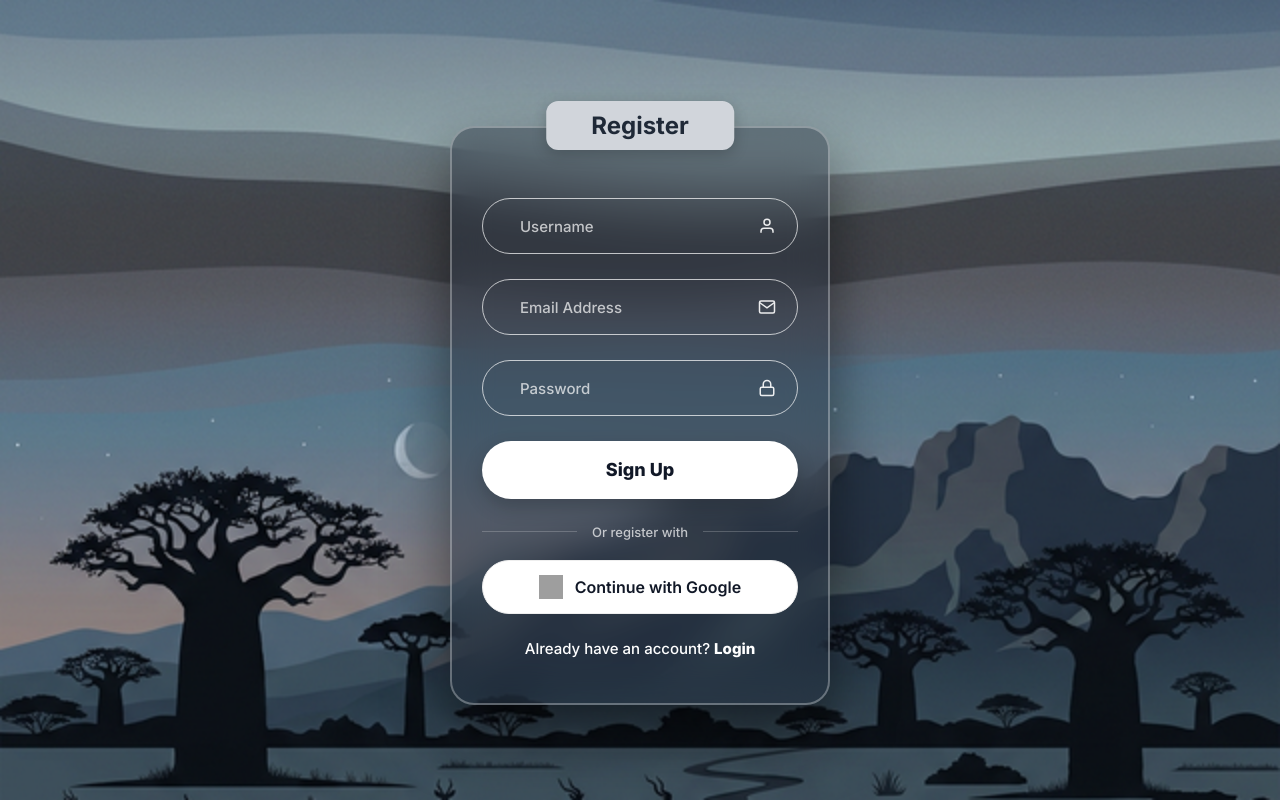
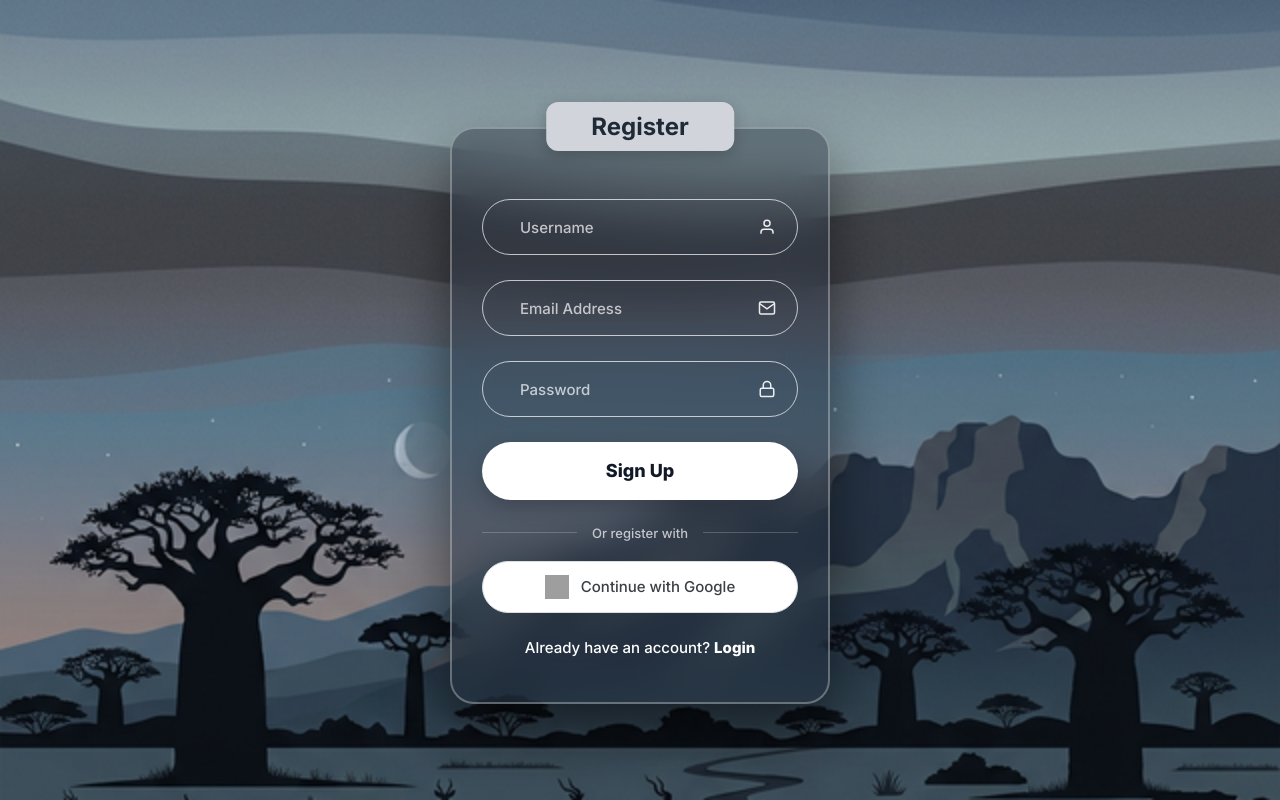
Before and after one commit to YorichiTsugikuni721/Orbian-, a PHP site: page /auth/signup-mobile.html in a window 1280 px wide. Run offline with PHP 8.4, Linux system fonts and the light colour scheme; some libraries are stand-ins or nearby versions; grey boxes are pictures that could not be loaded.

Commit message:
💎 UI Perfection: Official Static Google Button with Invisible Overlay (v12)

```diff
--- a/ai-assistant/auth/auth.js
+++ b/ai-assistant/auth/auth.js
@@ -270,45 +270,54 @@ window.onload = async function () {
 
             // Helper to overlay official button on our custom one invisible for a static look
             const setupOverlay = (id) => {
-                const container = document.getElementById(id);
-                if (container) {
+                const button = document.getElementById(id); // This is our custom button
+                if (button) {
                     console.log(`Setting up Google Overlay for: ${id}`);
 
-                    // We render a generic one, but hide it
-                    // Small delay ensures parent width is calculated after render
-                    setTimeout(() => {
-                        const targetWidth = container.offsetWidth || 350;
-                        console.log(`Rendering Google Overlay with width: ${targetWidth}`);
+                    // Create an overlay div if it doesn't exist
+                    let overlay = button.querySelector('.google-overlay-surface');
+                    if (!overlay) {
+                        overlay = document.createElement('div');
+                        overlay.className = 'google-overlay-surface';
+                        // Absolute positioning ensures it covers exactly the parent button
+                        Object.assign(overlay.style, {
+                            position: 'absolute',
+                            top: '0',
+                            left: '0',
+                            width: '100%',
+                            height: '100%',
+                            opacity: '0.01', // Tiny opacity to ensure it stays clickable but invisible
+                            zIndex: '50',
+                            overflow: 'hidden'
+                        });
+                        button.appendChild(overlay);
+                    }
 
-                        google.accounts.id.renderButton(container, {
+                    // Render official button into the overlay
+                    // We use a large width to ensure it covers our button
+                    google.accounts.id.renderButton(overlay, {
                         type: 'standard',
                         shape: 'pill',
                         theme: 'outline',
                         size: 'large',
-                            width: targetWidth,
-                            text: 'continue_with',
-                            logo_alignment: 'left'
+                        width: button.offsetWidth || 350
                     });
 
+                    // Force any generated iframe inside to be 100% width/height
                     const observer = new MutationObserver(() => {
-                            const iframe = container.querySelector('iframe');
+                        const iframe = overlay.querySelector('iframe');
                         if (iframe) {
-                                console.log(`Iframe detected for ${id}, making invisible overlay...`);
                             iframe.style.setProperty('position', 'absolute', 'important');
                             iframe.style.setProperty('top', '0', 'important');
                             iframe.style.setProperty('left', '0', 'important');
                             iframe.style.setProperty('width', '100%', 'important');
                             iframe.style.setProperty('height', '100%', 'important');
                             iframe.style.setProperty('min-width', '100%', 'important');
-                                iframe.style.setProperty('max-width', '100%', 'important');
-                                iframe.style.setProperty('opacity', '0', 'important'); // Completely invisible
-                                iframe.style.setProperty('cursor', 'pointer', 'important');
-                                iframe.style.setProperty('z-index', '20', 'important');
+                            iframe.style.setProperty('opacity', '0', 'important');
                             observer.disconnect();
                         }
                     });
-                        observer.observe(container, { childList: true });
-                    }, 100);
+                    observer.observe(overlay, { childList: true });
                 }
             };
 
--- a/ai-assistant/auth/login-mobile.html
+++ b/ai-assistant/auth/login-mobile.html
@@ -116,7 +116,7 @@
     <!-- Mobile Toast -->
     <div id="toast" class="toast"></div>
 
-    <script src="auth.js?v=11"></script>
+    <script src="auth.js?v=12"></script>
 </body>
 
 </html>
--- a/ai-assistant/auth/login.html
+++ b/ai-assistant/auth/login.html
@@ -211,7 +211,7 @@
     <!-- Toast -->
     <div class="toast" id="toast"></div>
 
-    <script src="auth.js?v=11"></script>
+    <script src="auth.js?v=12"></script>
 </body>
 
 </html>
--- a/ai-assistant/auth/savanna-style.css
+++ b/ai-assistant/auth/savanna-style.css
@@ -243,20 +243,21 @@ body {
 
 .oauth-btn {
     width: 100%;
-    height: 54px;
+    height: 52px;
     background: #ffffff;
-    border: 1px solid #eeeeee;
-    border-radius: 27px;
+    border: 1px solid #dadce0; /* Official Google border color */
+    border-radius: 26px;
     display: flex;
     align-items: center;
     justify-content: center;
     gap: 12px;
-    color: #111827;
-    font-size: 16px;
-    font-weight: 600;
+    color: #3c4043; /* Official Google text color */
+    font-size: 15px;
+    font-weight: 500;
     position: relative;
     cursor: pointer;
-    transition: 0.3s;
+    transition: background-color .2s ease-in-out, border-color .2s ease-in-out;
+    overflow: hidden;
 }
 
 .oauth-btn:active {
--- a/ai-assistant/auth/signup-mobile.html
+++ b/ai-assistant/auth/signup-mobile.html
@@ -79,7 +79,7 @@
     <!-- Mobile Toast -->
     <div id="toast" class="toast"></div>
 
-    <script src="auth.js?v=11"></script>
+    <script src="auth.js?v=12"></script>
 </body>
 
 </html>
```
Also changed, not shown: ai-assistant/auth/auth-style.css (+10 -8 lines). Lines whose indentation alone changed are shown as unchanged.
